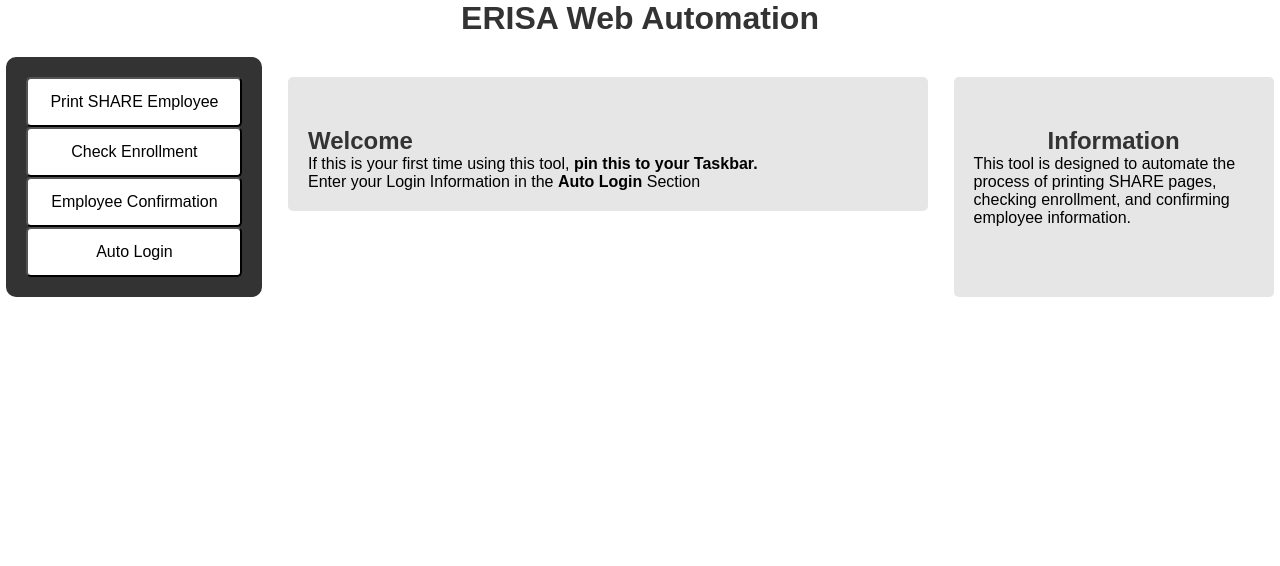
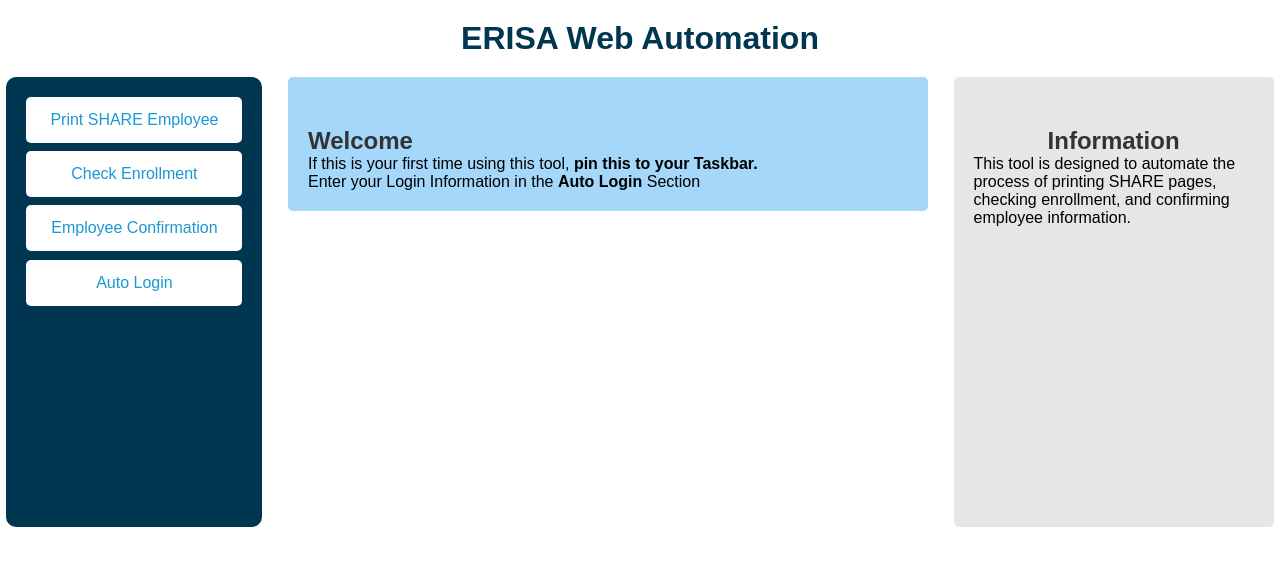
Before and after one commit to emmakatharyn/erisa-web-auto-html-css-js, a plain HTML site: page index.html in a window 1280 px wide. Drawn offline with Linux system fonts and the light colour scheme; a script that the page names is missing.

Commit message:
spacing for content box

```diff
--- a/index.html
+++ b/index.html
@@ -166,7 +166,7 @@
 
           <div id="shareLoginFields">
             <label>
-              UserName <input type="text" id="shareUserNameInput" /></label
+              Username <input type="text" id="shareUserNameInput" /></label
             ><br />
             <label>
               Password <input id="sharePasswordInput" type="password" /></label
--- a/style.css
+++ b/style.css
@@ -11,12 +11,17 @@ body {
   width: 100vw;
 }
 
+button {
+  border: none;
+}
+
 #content {
   display: flex;
   flex-direction: row;
   justify-content: center;
   width: 100vw;
   gap: 2%;
+  min-height: 450px;
 }
 
 #scriptSelection {
@@ -25,6 +30,7 @@ body {
   padding: 20px;
   border-radius: 10px;
   width: 20%;
+  gap: 2%;
 }
 
 #scriptSelection button {
@@ -38,7 +44,6 @@ body {
   flex-direction: column;
   align-items: center;
   padding: 20px;
-  margin-top: 20px;
   background-color: #e6e6e6;
   /* White */
   border-radius: 5px;
@@ -46,9 +51,9 @@ body {
 }
 
 h1 {
-  color: #333;
+  color: #003650;
   text-align: center;
-  margin-bottom: 20px;
+  margin: 20px 0;
 }
 
 h2 {
@@ -58,7 +63,7 @@ h2 {
 
 /* Navigation bar styles */
 nav {
-  background-color: #333;
+  background-color: #003650;
   /* Dark gray */
   overflow: hidden;
   width: 30%;
@@ -72,6 +77,7 @@ nav button {
   text-decoration: none;
   border-radius: 5px;
   background-color: white;
+  color: #1998d2;
 }
 
 nav button:hover {
@@ -85,8 +91,7 @@ section {
   flex-direction: column;
   align-items: flex-start;
   padding: 20px;
-  margin-top: 20px;
-  background-color: #e6e6e6;
+  background-color: #a4d7f9;
   /* White */
   border-radius: 5px;
 }
@@ -115,7 +120,7 @@ section {
   margin-top: 10px;
   padding: 10px 20px;
   border-radius: 5px;
-  background-color: #4caf50;
+  background-color: #a0ce0d;
   color: white;
   font-size: 16px;
   cursor: pointer;
@@ -146,7 +151,6 @@ section {
 #shareLoginFields {
   display: flex;
   flex-direction: column;
-  align-items: center;
   margin-top: 20px;
 }
 
```
